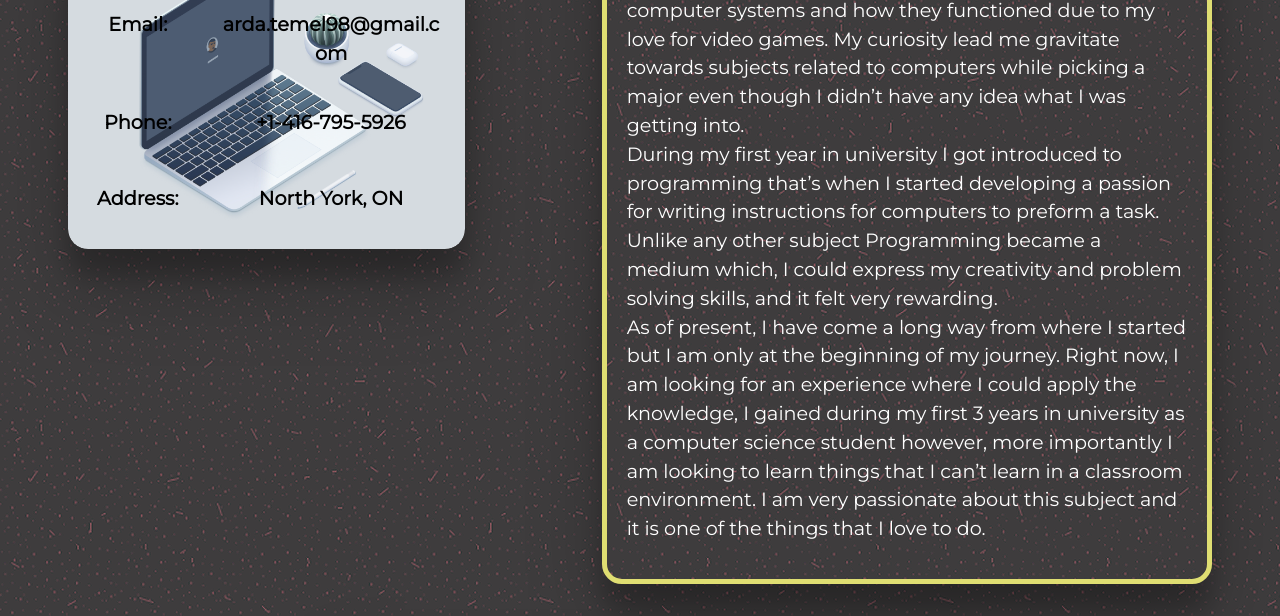
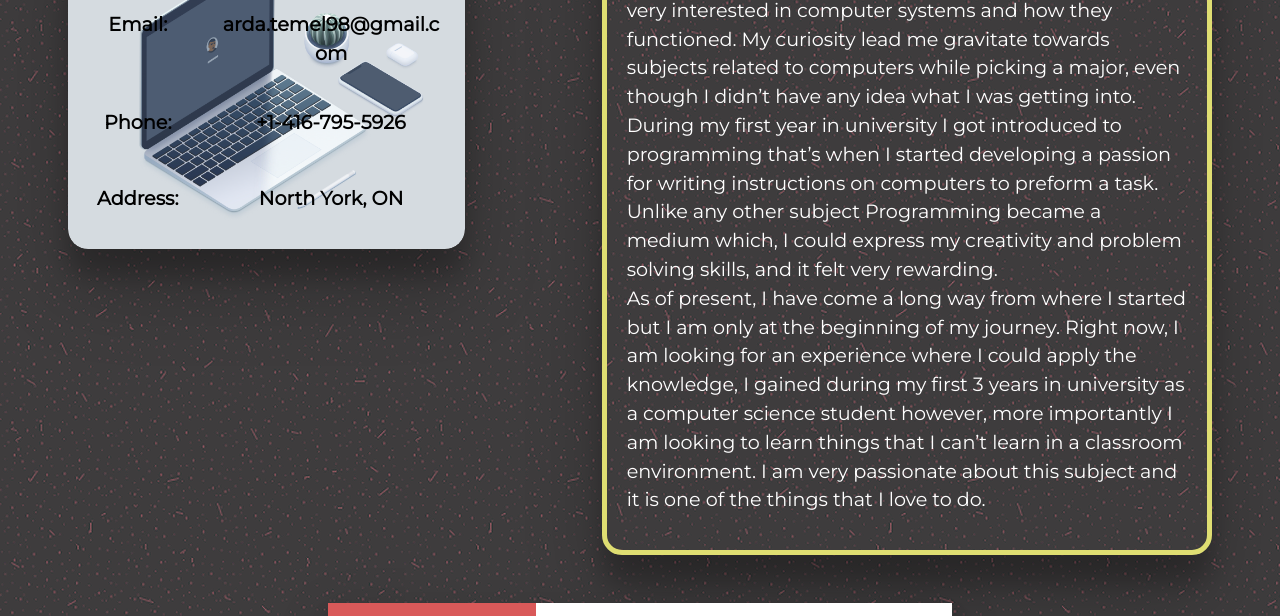
Before and after one commit to TemelArda/temelarda, a website: page public/index.html in a window 1280 px wide. Shown: the part 749-1365 px from the top of the page. Drawn offline with nearby package versions, Linux system fonts and the light colour scheme.

Commit message:
changed the texts.

```diff
--- a/public/index.html
+++ b/public/index.html
@@ -143,9 +143,9 @@
                 <div class="col-lg-6 col-md-12 mt-5">
                   <div class="card z-depth-5">
                     <h1 class="card-title"> What do I do?</h1>
-                    <p class="card-body text-left"> As a kid growing up, I have always been interested in computer systems and how they functioned due to my love for video games.
-                        My curiosity lead me gravitate towards subjects related to computers while picking a major even though I didn’t have any idea what I was getting into.
-                        <br> During my first year in university I got introduced to programming that’s when I started developing a passion for writing instructions for computers to preform a task.
+                    <p class="card-body text-left"> As a kid growing up, my love for video games made me very interested in computer systems and how they functioned.
+                        My curiosity lead me gravitate towards subjects related to computers while picking a major, even though I didn’t have any idea what I was getting into.
+                        <br> During my first year in university I got introduced to programming that’s when I started developing a passion for writing instructions on computers to preform a task.
                         Unlike any other subject Programming became a medium which, I could express my creativity and problem solving skills, and it felt very rewarding.
                         <br> As of present, I have come a long way from where I started but I am only at the beginning of my journey.
                         Right now, I am looking for an experience where I could apply the knowledge, I gained during my first 3 years in university as a computer science student
```
